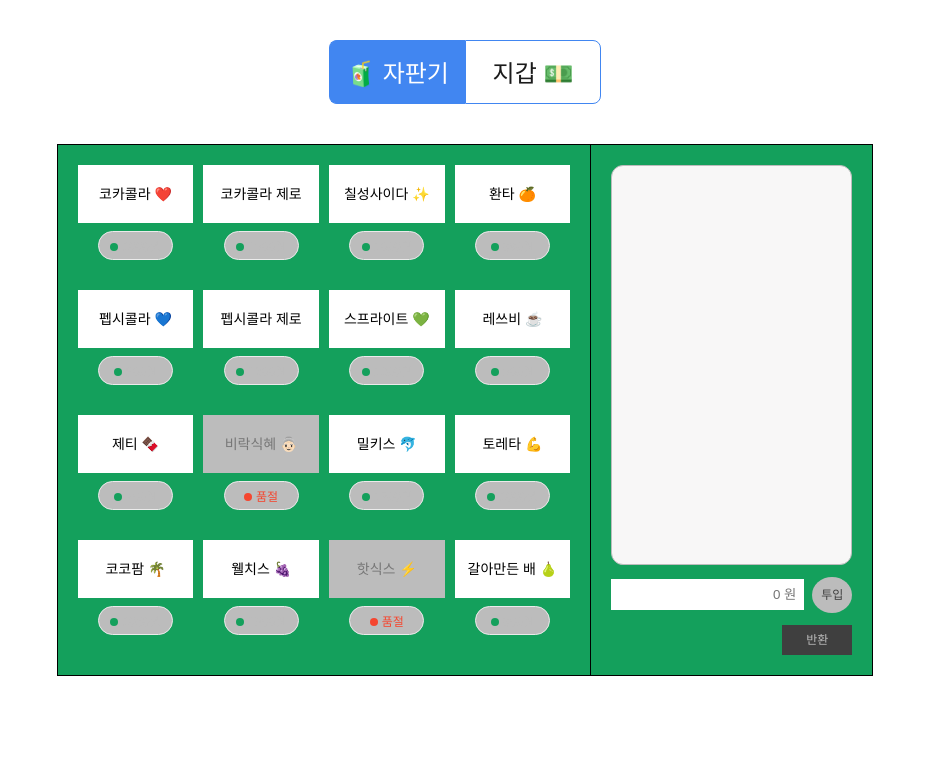
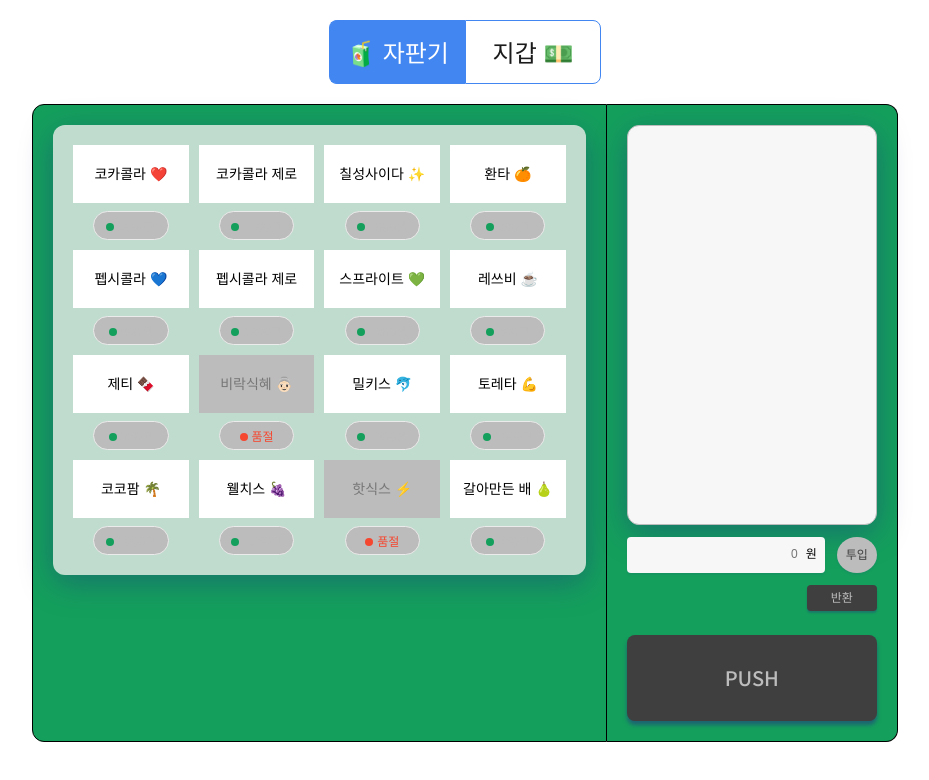
Before and after one commit to codesquad-members-2022/fe-vm, a React (Create React App) app: page / in a window 1280 px wide. Shown: the top 780 px of the page, without its empty margins (175-1104 px from the left). Built offline with nearby package versions, Linux system fonts and the light colour scheme.

Commit message:
Design: VendingMachine 컴포넌트 스타일 수정 및 추가 - 자판기 모양에 가깝게 스타일을 추가 및 수정함
Related to: #4

```diff
--- a/src/components/Navigation/index.jsx
+++ b/src/components/Navigation/index.jsx
@@ -38,7 +38,7 @@ const Nav = styled.nav`
   display: flex;
   justify-content: center;
   text-align: center;
-  margin: 40px;
+  margin: 20px;
 `;
 
 const StyeldLink = styled(Link)`
--- a/src/components/VendingMachine/OrderContainer/Order.jsx
+++ b/src/components/VendingMachine/OrderContainer/Order.jsx
@@ -13,6 +13,7 @@ const OrderList = styled.ul`
   border-radius: 12px;
   overflow-y: auto;
   background: ${({ theme }) => theme.colors.offWhite};
+  box-shadow: 0 8px 32px 0 rgba(31, 38, 135, 0.37);
 `;
 
 // const Order = styled.li`
--- a/src/components/VendingMachine/OrderContainer/index.jsx
+++ b/src/components/VendingMachine/OrderContainer/index.jsx
@@ -10,52 +10,84 @@ export default function OrderContainer() {
   };
 
   return (
-    <OrderWrapper>
+    <Container>
       <UserOrder />
-      <div>
-        <InputCost type="text" placeholder="0 원" disabled />
+      <CostWrapper>
+        <InputWrapper>
+          <InputCost type="text" placeholder="0" />
+          <span>원</span>
+        </InputWrapper>
         <InputCostBtn onClick={moveWalletPage}>투입</InputCostBtn>
-      </div>
+      </CostWrapper>
       <ReturnCost>반환</ReturnCost>
-    </OrderWrapper>
+      <PickupBox>PUSH</PickupBox>
+    </Container>
   );
 }
 
-const OrderWrapper = styled.div`
+const Container = styled.div`
   padding: 20px;
   border: 1px solid black;
   border-left: none;
+  border-radius: 0 12px 12px 0;
   text-align: right;
   background: ${({ theme }) => theme.colors.green};
 `;
 
-const InputCost = styled.input`
-  margin-right: 8px;
-  padding: 8px;
-  text-align: right;
-  outline: none;
-  ${({ theme }) => theme.fontStyles.SmallBold};
+const CostWrapper = styled.div`
+  display: flex;
+  margin-bottom: 12px;
+`;
 
-  &:disabled {
-    border: none;
-    outline: none;
-    background: ${({ theme }) => theme.colors.white};
+const InputWrapper = styled.div`
+  margin-right: 12px;
+  padding: 0 8px;
+  border-radius: 4px;
+  background: ${({ theme }) => theme.colors.offWhite};
+  box-shadow: 0 2px 2px 0 rgba(38, 38, 135, 0.1);
+
+  span {
+    ${({ theme }) => theme.fontStyles.xSmallBold};
   }
 `;
 
+const InputCost = styled.input`
+  width: 80%;
+  padding: 8px;
+  text-align: right;
+  border: none;
+  outline: none;
+  background: transparent;
+  ${({ theme }) => theme.fontStyles.xSmallBold};
+`;
+
 const InputCostBtn = styled.button`
-  margin-bottom: 12px;
   padding: 8px;
   border: 1px solid transparent;
   border-radius: 50%;
   background: ${({ theme }) => theme.colors.gray3};
+  box-shadow: 0 2px 2px 0 rgba(38, 38, 135, 0.1);
   color: ${({ theme }) => theme.colors.gray1};
   ${({ theme }) => theme.fontStyles.xSmallBold};
 `;
 
 const ReturnCost = styled.button`
-  padding: 6px 24px;
+  padding: 4px 24px;
+  margin-bottom: 24px;
+  border-radius: 4px;
   background: ${({ theme }) => theme.colors.gray1};
+  box-shadow: 0 2px 2px 0 rgba(38, 38, 135, 0.3);
   color: ${({ theme }) => theme.colors.gray3};
   ${({ theme }) => theme.fontStyles.xSmallBold};
 `;
+
+const PickupBox = styled.div`
+  width: 100%;
+  padding: 28px;
+  border-radius: 8px;
+  text-align: center;
+  background: ${({ theme }) => theme.colors.gray1};
+  box-shadow: 0 4px 4px 0 rgba(38, 38, 135, 0.5);
+  color: ${({ theme }) => theme.colors.gray3};
+  ${({ theme }) => theme.fontStyles.largeBold};
+`;
--- a/src/components/VendingMachine/ProductContainer/index.jsx
+++ b/src/components/VendingMachine/ProductContainer/index.jsx
@@ -2,17 +2,29 @@ import styled from 'styled-components';
 import productsList from 'mock/Products';
 import Product from './Product';
 
-const GridContainer = styled.div`
+export default function ProductContainer() {
+  const list = productsList.map(product => <Product key={product.id} info={product}></Product>);
+
+  return (
+    <Container>
+      <GridWrapper>{list}</GridWrapper>
+    </Container>
+  );
+}
+
+const Container = styled.div`
+  padding: 20px;
+  border: 1px solid black;
+  background: ${({ theme }) => theme.colors.green};
+  border-radius: 12px 0 0 12px;
+`;
+
+const GridWrapper = styled.div`
   display: grid;
   grid-template-columns: repeat(4, 1fr);
   gap: 10px;
   padding: 20px;
-  border: 1px solid black;
-  background: ${({ theme }) => theme.colors.green};
+  border-radius: 12px;
+  background: rgba(235, 235, 235, 0.8);
+  box-shadow: 0 8px 32px 0 rgba(31, 38, 135, 0.37);
 `;
-
-export default function ProductContainer() {
-  const list = productsList.map(product => <Product key={product.id} info={product}></Product>);
-
-  return <GridContainer>{list}</GridContainer>;
-}
```
